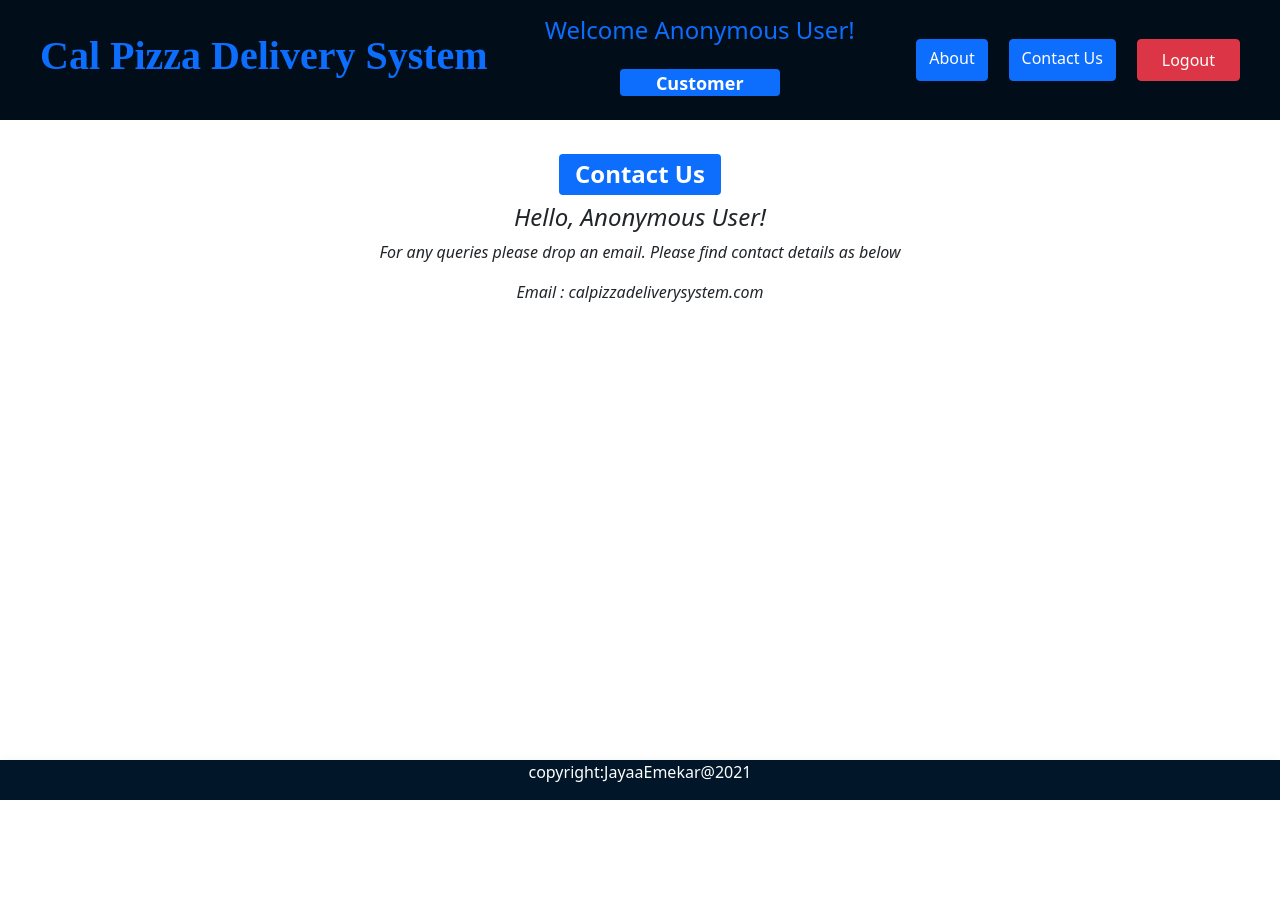
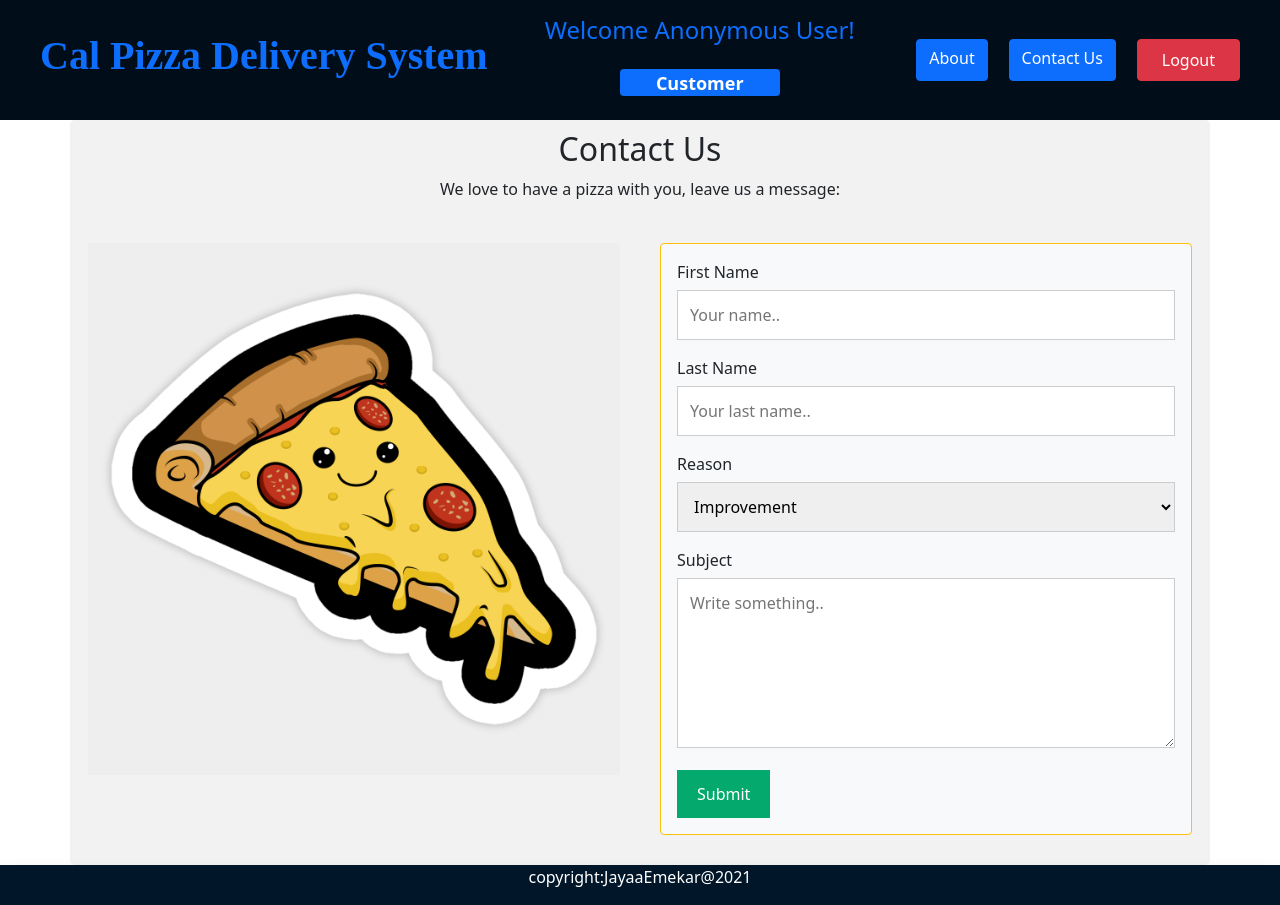
Before and after one commit to jayaemekar/Web-Development-Pizza-Delivery-System, a Django app: page /contactus/ in a window 1280 px wide. Before the commit the page ends 800 px from the top, so only its background shows below. Run offline with Django 3.2, Linux system fonts and the light colour scheme; some libraries are stand-ins or nearby versions.

Commit message:
Added contact us changes

```diff
--- /dev/null
+++ b/static/css/home/style_contactus.css
@@ -0,0 +1,55 @@
+* {
+    box-sizing: border-box;
+  }
+
+  /* Style inputs */
+  input[type=text], select, textarea {
+    width: 100%;
+    padding: 12px;
+    border: 1px solid #ccc;
+    margin-top: 6px;
+    margin-bottom: 16px;
+    resize: vertical;
+  }
+
+  input[type=submit] {
+    background-color: #04AA6D;
+    color: white;
+    padding: 12px 20px;
+    border: none;
+    cursor: pointer;
+  }
+
+  input[type=submit]:hover {
+    background-color: #45a049;
+  }
+
+  /* Style the container/contact section */
+  .container {
+    border-radius: 5px;
+    background-color: #f2f2f2;
+    padding: 10px;
+  }
+
+  /* Create two columns that float next to eachother */
+  .column {
+    float: left;
+    width: 50%;
+    margin-top: 6px;
+    padding: 20px;
+  }
+
+  /* Clear floats after the columns */
+  .row:after {
+    content: "";
+    display: table;
+    clear: both;
+  }
+
+  /* Responsive layout - when the screen is less than 600px wide, make the two columns stack on top of each other instead of next to each other */
+  @media screen and (max-width: 600px) {
+    .column, input[type=submit] {
+      width: 100%;
+      margin-top: 0;
+    }
+  }
--- a/templates/pizza_home/contactus.html
+++ b/templates/pizza_home/contactus.html
@@ -3,17 +3,45 @@
 {% block title %} Contact Us {% endblock %}
 
 {% block content %}
+<body>
+	<link rel="stylesheet" type="text/css" href="{% static 'css/home/style_contactus.css' %}"/>
+</body>
+<div class="container">
+	<div style="text-align:center">
+	  <h2>Contact Us</h2>
+	  <p>We love to have a pizza with you, leave us a message:</p>
+	</div>
+	<div class="row">
+	  <div class="column">
+		<img src="{% static 'image/pizza.png' %}"style="width:100%">
+	  </div>
+	  <div class="column">
 
-<div class="container mt-4">
-	<div class="text-center mt-2">
-	    <h2><span class="badge bg-primary ">Contact Us</span></h2>
-      <h4 class="fst-italic">Hello, {{user}}!<br></h4>
-      <p class="fst-italic">For any queries please drop an email. Please find contact details as below</p>
-	  <p class="fst-italic">Email : calpizzadeliverysystem.com</p>
-	  </p>
-   </div>
-</div>
+		<form method="POST" enctype="multipart/form-data"
+                    class="bg-light p-3 border border-warning rounded">
+					{% csrf_token %}
+		  <label for="fname">First Name</label>
+		  <input type="text" id="fname" name="firstname" placeholder="Your name..">
+		  <label for="lname">Last Name</label>
+		  <input type="text" id="lname" name="lastname" placeholder="Your last name..">
+		  <label for="reason">Reason</label>
+		  <select id="reason" name="reason">
+			<option value="Improvement">Improvement</option>
+			<option value="Suggestion">Suggestion</option>
+			<option value="Experience">Experience</option>
+		  </select>
+		  <label for="subject">Subject</label>
+		  <textarea id="subject" name="subject" placeholder="Write something.." style="height:170px"></textarea>
+		  <input type="submit" value="Submit"onclick="myFunction()" >
+		</form>
+	  </div>
+	</div>
+  </div>
 
-
+  <script>
+	function myFunction() {
+	  alert("Thank you contacting the Cal Pizza Delivery System!");
+	}
+	</script>
 
 {% endblock %}
```
Also changed, not shown: static/css/home/style_about.css (added, +68 -0 lines).
